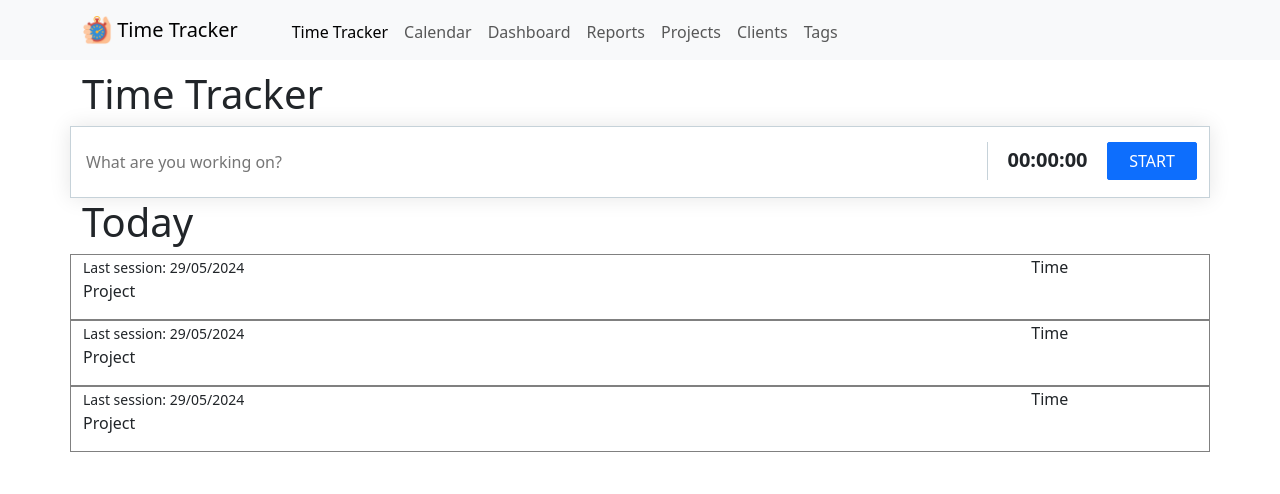
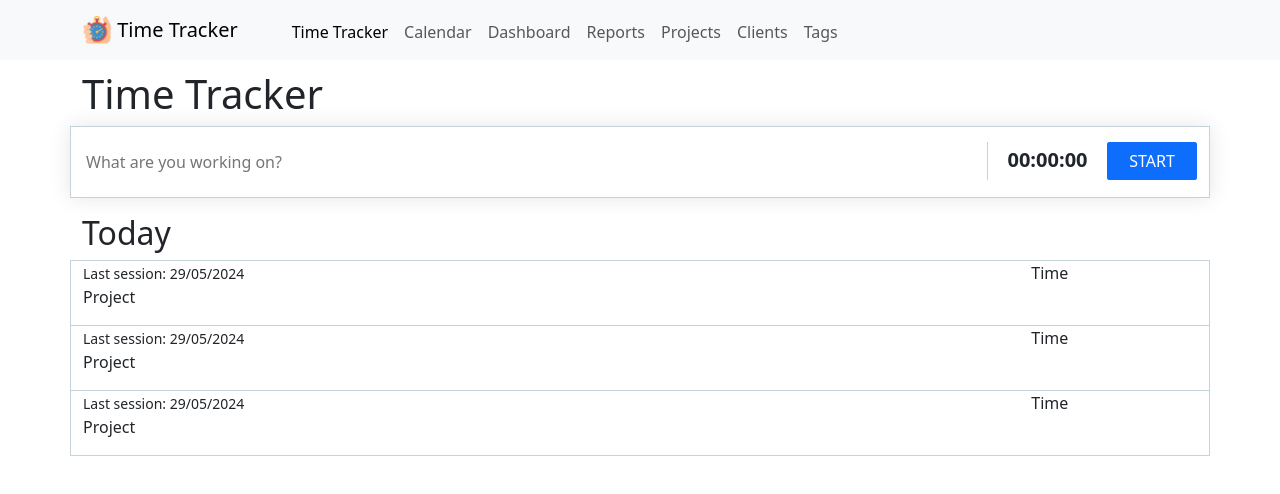
Before and after one commit to ifredamg/time-tracker, a React (Create React App) app: page / in a window 1280 px wide. Shown: the top 494 px of the page. Built offline with nearby package versions, Linux system fonts and the light colour scheme.

Commit message:
Develop SessionCard component. General improvements.

```diff
--- a/src/App.js
+++ b/src/App.js
@@ -11,12 +11,14 @@ import TagsPage from './pages/TagsPage';
 
 function App() {
   return (
-    <div className="container-fuild">
-      <div>
-        <CustomNavbar />
+    <div>
+      <div className="container-fuild">
+        <div>
+          <CustomNavbar />
+        </div>
       </div>
 
-      <div style={{ marginTop: 70 }}>
+      <div className="container" style={{ marginTop: 70 }}>
         <Route path="/">
           <TimeTrackerPage />
         </Route>
@@ -38,8 +40,7 @@ function App() {
         <Route path="/tags">
           <TagsPage />
         </Route>
-      </div>
-    </div>
+      </div></div>
   );
 }
 
--- a/src/components/CustomNavbar.js
+++ b/src/components/CustomNavbar.js
@@ -32,7 +32,7 @@ function CustomNavbar() {
     return (
         <Navbar collapseOnSelect expand="lg" className="main-navigation bg-body-tertiary" fixed="top">
             <Container>
-            <Navbar.Brand href="#home">
+            <Navbar.Brand onClick={() => handleSelect("/")}>
             <img alt="Time Tracker" src="/logo128.png" width="30" height="30" className="d-inline-block align-top" />{' '}
             Time Tracker
           </Navbar.Brand>
--- a/src/components/Input/InputText.js
+++ b/src/components/Input/InputText.js
@@ -1,4 +1,4 @@
-import './css/Inputs.css';
+import './css/inputs.css';
 import classNames from "classnames";
 
 function InputText({ className, ...rest }) {
--- a/src/components/Session.js
+++ b/src/components/Session.js
@@ -2,7 +2,7 @@ import './css/session.css';
 
 function Session() {
     return (
-        <div className="row session-line">
+        <div className="row session-card-body-line">
             <div className="col-12 col-md-10">
                 <span><small>Last session: 29/05/2024</small></span>
                 <p>Project</p>
--- a/src/components/SessionCard.js
+++ b/src/components/SessionCard.js
@@ -1,13 +1,20 @@
+import './css/session.css';
 import Session from './Session';
+import classnames from 'classnames';
 
-function SessionCard() {
+function SessionCard({ className }) {
+    const mainClassNames = classnames("row session-card", className);
     return (
-        <div>
-            <h1>Today</h1>
+        <div className={mainClassNames}>
+            <div className="session-card-header">
+                <h2>Today</h2>
+            </div>
 
-            <Session />
-            <Session />
-            <Session />
+            <div className="session-card-body">
+                <Session />
+                <Session />
+                <Session />
+            </div>
         </div>
     );
 }
--- a/src/components/css/session.css
+++ b/src/components/css/session.css
@@ -23,6 +23,18 @@
     min-width: 90px;
 }
 
-.session-line {
-    border: 1px solid gray;
+.session-card-body {
+    border: 1px solid #C6D2D9;
 }
+
+.session-card-body-line {
+    transition: box-shadow .2s ease-in-out;
+}
+
+.session-card-body-line:not(:last-child) {
+    border-bottom: 1px solid #C6D2D9;
+}
+
+.session-card-body-line:hover {
+    box-shadow: 0 0 20px #0000001a;
+}
--- a/src/pages/TimeTrackerPage.js
+++ b/src/pages/TimeTrackerPage.js
@@ -3,11 +3,11 @@ import SessionCreate from '../components/SessionCreate';
 
 function SessionPage() {
     return (
-        <div className="container">
+        <div>
             <h1>Time Tracker</h1>
 
             <SessionCreate />
-            <SessionCard />
+            <SessionCard className="mt-3" />
         </div>
     );
 }
```
